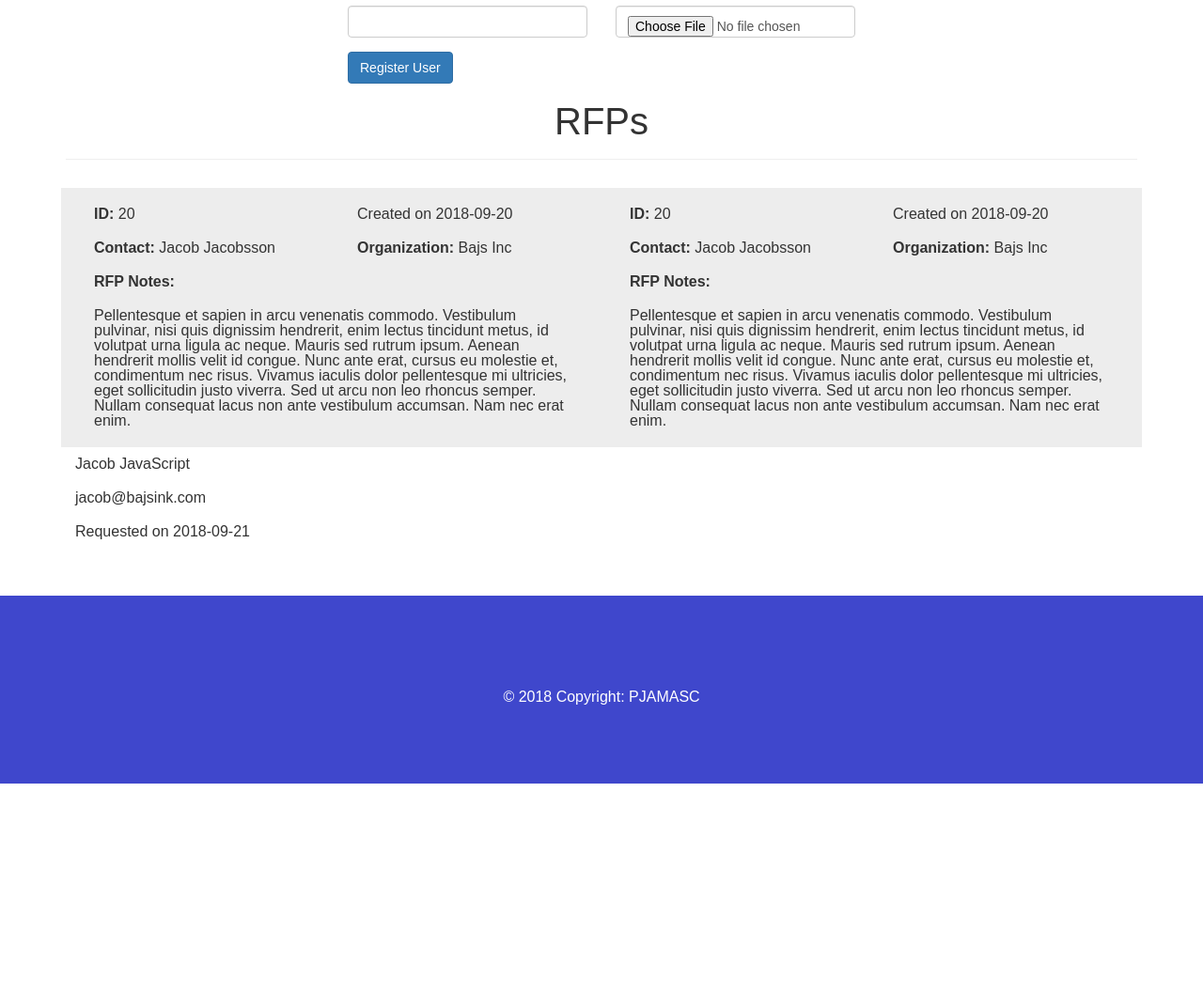
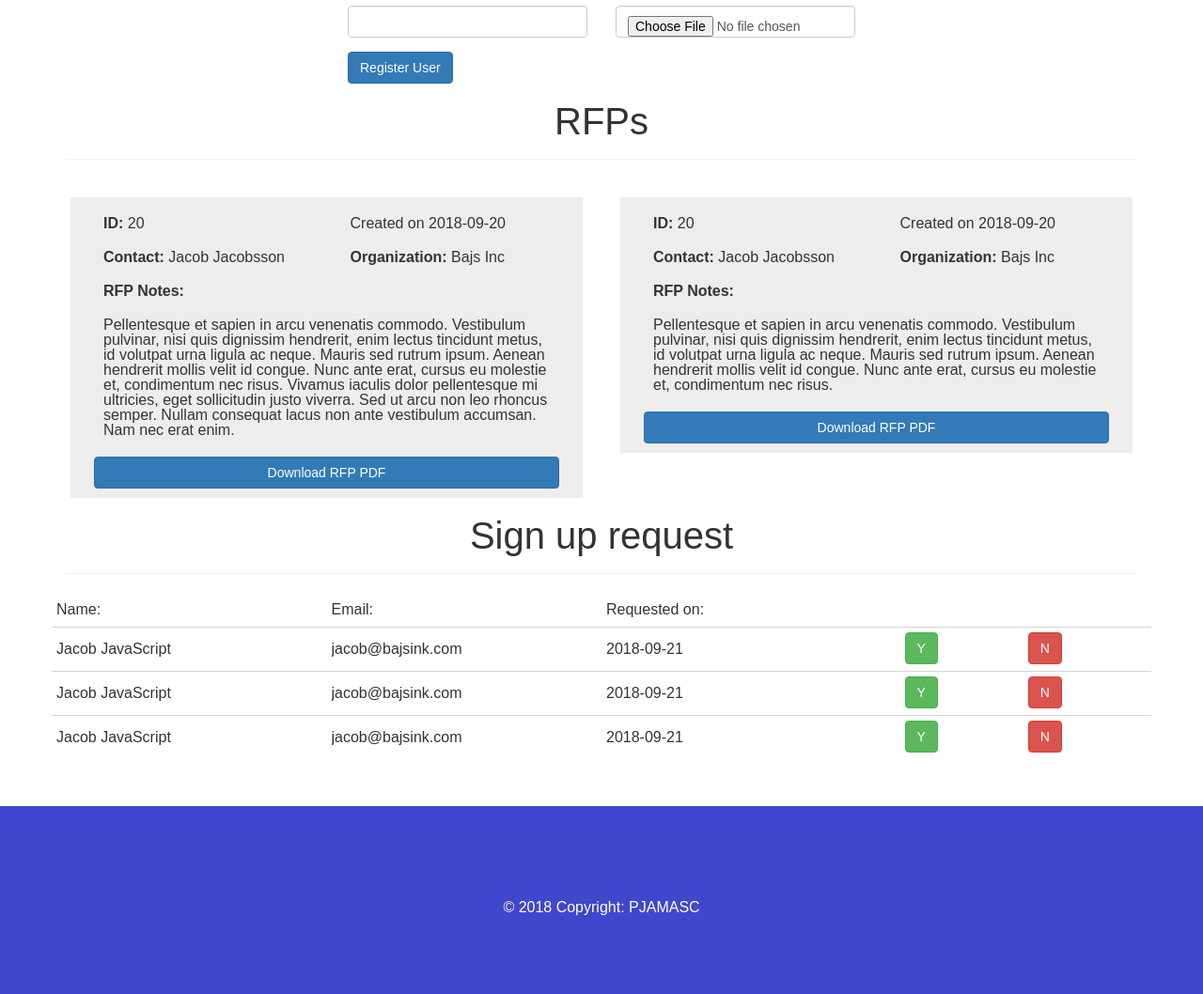
Before and after one commit to kth-cantaloupe/pjamasc-fresh, a PHP site: page /frontend/contact.html in a window 1280 px wide. Shown: the part 446-1504 px from the top of the page at 94% size. Before the commit the page ends 1280 px from the top, so only its background shows below. Run offline with PHP 8.4, Linux system fonts and the light colour scheme.

Commit message:
Admin contact page done

```diff
--- a/frontend/contact.html
+++ b/frontend/contact.html
@@ -112,8 +112,10 @@
                 </form>
             </div>
             <div id="admin-contact">
+                <div id="admin-rfps">
                     <h1>RFPs</h1>
                     <hr>
+                    <div class="row">
                         <div class="col-xs-12 col-sm-6 col-md-6 col-lg-6 rfp">
                             <div class="rfp-inner row">
                                 <div class="col-xs-12 col-sm-12 col-md-6 col-lg-6 rfp-id">
@@ -132,9 +134,12 @@
                                     <p><span class="bold">RFP Notes:</span></p>
                                     <p>
                                         Pellentesque et sapien in arcu venenatis commodo. Vestibulum pulvinar, nisi quis dignissim hendrerit, enim lectus tincidunt metus, id volutpat urna ligula ac neque. Mauris sed rutrum ipsum. Aenean hendrerit mollis velit id congue. Nunc ante erat, cursus
-                                eu molestie et, condimentum nec risus. Vivamus iaculis dolor pellentesque mi ultricies, eget sollicitudin justo viverra. Sed ut arcu non leo rhoncus semper. Nullam consequat lacus non ante vestibulum accumsan. Nam nec erat
-                                enim.
+                                        eu molestie et, condimentum nec risus. Vivamus iaculis dolor pellentesque mi ultricies, eget sollicitudin justo viverra. Sed ut arcu non leo rhoncus semper. Nullam consequat lacus non ante vestibulum accumsan. Nam
+                                        nec erat enim.
                                     </p>
+                                </div>
+                                <div class="col-xs-12 col-sm-12 col-md-12 col-lg-12">
+                                    <button type="button" class="btn btn-large btn-block btn-primary">Download RFP PDF</button>
                                 </div>
                             </div>
 
@@ -157,17 +162,96 @@
                                     <p><span class="bold">RFP Notes:</span></p>
                                     <p>
                                         Pellentesque et sapien in arcu venenatis commodo. Vestibulum pulvinar, nisi quis dignissim hendrerit, enim lectus tincidunt metus, id volutpat urna ligula ac neque. Mauris sed rutrum ipsum. Aenean hendrerit mollis velit id congue. Nunc ante erat, cursus
-                                eu molestie et, condimentum nec risus. Vivamus iaculis dolor pellentesque mi ultricies, eget sollicitudin justo viverra. Sed ut arcu non leo rhoncus semper. Nullam consequat lacus non ante vestibulum accumsan. Nam nec erat
-                                enim.
+                                        eu molestie et, condimentum nec risus.
                                     </p>
+                                </div>
+                                <div class="col-xs-12 col-sm-12 col-md-12 col-lg-12">
+                                    <button type="button" class="btn btn-large btn-block btn-primary">Download RFP PDF</button>
+                                </div>
+                            </div>
+                        </div>
                     </div>
                 </div>
 
+                <div id="user-handler">
+                    <h1>Sign up request</h1>
+                    <hr>
+                    <div class="row">
+
+                        <div class="col-xs-4 col-sm-3 col-md-3 col-lg-3">
+                            <p>Name:</p>
                         </div>
-                <div id="user-nandler">
+                        <div class="col-xs-4 col-sm-3 col-md-3 col-lg-3">
+                            <p>Email:</p>
+                        </div>
+                        <div class="col-xs-4 col-sm-3 col-md-3 col-lg-3">
+                            <p>Requested on:</p>
+                        </div>
+                        <div class="col-xs-12 col-sm-3 col-md-3 col-lg-3">
+
+                        </div>
+
+                    </div>
+                    <div class="row user-request">
+                        <div class="col-xs-4 col-sm-3 col-md-3 col-lg-3">
                             <p>Jacob JavaScript</p>
+                        </div>
+                        <div class="col-xs-4 col-sm-3 col-md-3 col-lg-3">
                             <p>jacob@bajsink.com</p>
-                    <p>Requested on 2018-09-21</p>
+                        </div>
+                        <div class="col-xs-4 col-sm-3 col-md-3 col-lg-3">
+                            <p>2018-09-21</p>
+                        </div>
+                        <div class="col-xs-12 col-sm-3 col-md-3 col-lg-3">
+                            <div class="col-xs-2 col-sm-6 col-md-6 col-lg-6">
+                                <button type="button" class="btn btn-success">Y</button>
+                            </div>
+                            <div class="col-xs-2 col-sm-6 col-md-6 col-lg-6">
+                                <button type="button" class="btn btn-danger">N</button>
+                            </div>
+                        </div>
+                    </div>
+                    <div class="row user-request">
+                        <div class="col-xs-4 col-sm-3 col-md-3 col-lg-3">
+                            <p>Jacob JavaScript</p>
+                        </div>
+                        <div class="col-xs-4 col-sm-3 col-md-3 col-lg-3">
+                            <p>jacob@bajsink.com</p>
+                        </div>
+                        <div class="col-xs-4 col-sm-3 col-md-3 col-lg-3">
+                            <p>2018-09-21</p>
+                        </div>
+                        <div class="col-xs-12 col-sm-3 col-md-3 col-lg-3">
+                            <div class="col-xs-2 col-sm-6 col-md-6 col-lg-6">
+                                <button type="button" class="btn btn-success">Y</button>
+                            </div>
+                            <div class="col-xs-2 col-sm-6 col-md-6 col-lg-6">
+                                <button type="button" class="btn btn-danger">N</button>
+                            </div>
+                        </div>
+                    </div>
+                    <div class="row user-request">
+                        <div class="col-xs-4 col-sm-3 col-md-3 col-lg-3">
+                            <p>Jacob JavaScript</p>
+                        </div>
+                        <div class="col-xs-4 col-sm-3 col-md-3 col-lg-3">
+                            <p>jacob@bajsink.com</p>
+                        </div>
+                        <div class="col-xs-4 col-sm-3 col-md-3 col-lg-3">
+                            <p>2018-09-21</p>
+                        </div>
+                        <div class="col-xs-12 col-sm-3 col-md-3 col-lg-3">
+                            <div class="col-xs-2 col-sm-6 col-md-6 col-lg-6">
+                                <button type="button" class="btn btn-success">Y</button>
+                            </div>
+                            <div class="col-xs-2 col-sm-6 col-md-6 col-lg-6">
+                                <button type="button" class="btn btn-danger">N</button>
+                            </div>
+                        </div>
+                    </div>
+
+
+
 
                 </div>
             </div>
--- a/frontend/css/style.css
+++ b/frontend/css/style.css
@@ -285,12 +285,36 @@ footer {
 
 .rfp-inner {
     padding: 10px;
+    margin: 10px;
     background-color: #ededed;
+}
+
+.rfp-inner button {
+    margin-top: 10px;
 }
 
 .bold {
     font-weight: bold;
 }
 
+#user-handler p {
+    white-space: nowrap;
+    overflow: hidden;
+    text-overflow: ellipsis;
+    padding-left: 0;
+    padding-right: 0;
+}
+
+#user-handler .col-xs-4 {
+    padding-left: 5px;
+    padding-right: 5px;
+}
+
+.user-request {
+    border-top: 1px solid #d4d4d4;
+    padding-top: 5px;
+    padding-bottom: 5px;
+}
+
 
 /* END CONTACT PAGE */
```
Lines whose indentation alone changed are shown as unchanged.
